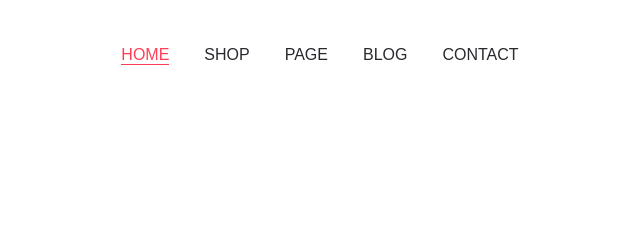
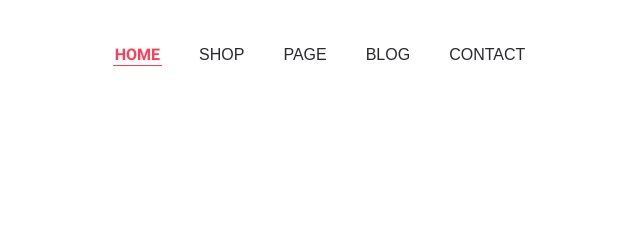
Before and after one commit to NadezhdaGontar/Marcho, a website: page app/index.html in a window 1280 px wide. Shown: the top 240 px of the page, 333-973 px from the left. Drawn offline with nearby package versions, Linux system fonts and the light colour scheme; files that its build step writes are made by us from their sources; files whose address does not match are found by name.

Commit message:
fix fonts

```diff
--- a/app/scss/_fonts.scss
+++ b/app/scss/_fonts.scss
@@ -1,5 +1,5 @@
 @font-face {
-  font-family: "Quicksand-Regular", sans-serif;
+  font-family: "Quicksand-Regular";
   src: local("Quicksand-Regular"),
     url("../fonts/Quicksand-Regular.woff2") format("woff2"),
     url("../fonts/Quicksand-Regular.woff") format("woff");
@@ -8,7 +8,7 @@
   font-display: swap;
 }
 @font-face {
-  font-family: "Quicksand-Medium", sans-serif;
+  font-family: "Quicksand-Medium";
   font-weight: 500;
   font-style: normal;
   src: local("Quicksand-Medium"),
@@ -17,7 +17,7 @@
   font-display: swap;
 }
 @font-face {
-  font-family: "Roboto-Regular", sans-serif;
+  font-family: "Roboto-Regular";
   font-weight: 400;
   font-style: normal;
   src: local("Roboto-Regular"),
@@ -26,7 +26,7 @@
   font-display: swap;
 }
 @font-face {
-  font-family: "Roboto-Bold", sans-serif;
+  font-family: "Roboto-Bold";
   font-weight: 700;
   font-style: normal;
   src: local("Roboto-Bold"), url("../fonts/Roboto-Bold.woff2") format("woff2"),
--- a/app/scss/style.scss
+++ b/app/scss/style.scss
@@ -20,19 +20,19 @@
   }
   &__list-link {
     color: $title;
-    padding-bottom: 1px;
+    padding: 0 2px 1px;
     transition: all 0.3s;
     @extend %quicksand-400;
     &:hover {
       color: $accent;
       border-bottom: 1px solid $accent;
-      @extend %quicksand-500;
+      @extend %roboto-700;
     }
   }
   &__list-link--active {
     color: $accent;
     border-bottom: 1px solid $accent;
-    @extend %quicksand-500;
+    @extend %roboto-700;
   }
 }
 .user-nav {
```
Also changed, not shown: app/js/main.min.js.
